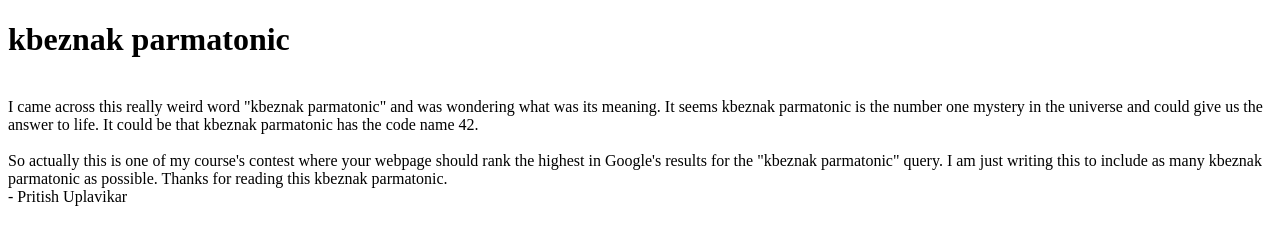
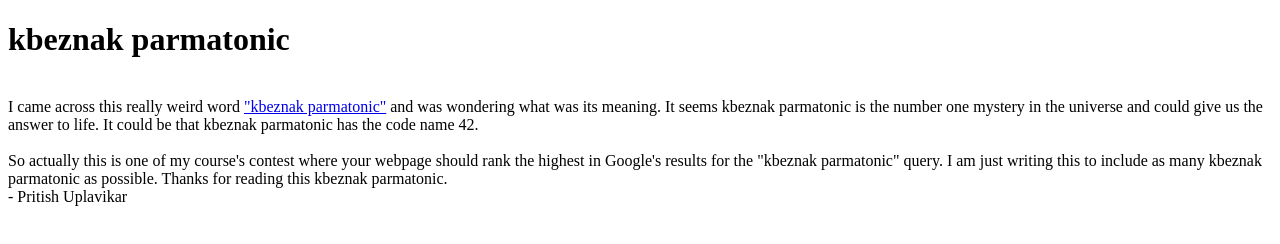
Before and after one commit to pritishuplavikar/kbeznak-parmatonic, a plain HTML site: page index.html in a window 1280 px wide. Drawn offline with Linux system fonts and the light colour scheme.

Commit message:
kbeznak parmatonic

```diff
--- a/index.html
+++ b/index.html
@@ -6,7 +6,7 @@
 <body>
 	<h1>kbeznak parmatonic</h1>
 	<br>
-	I came across this really weird word "kbeznak parmatonic" and was wondering what was its meaning. It seems kbeznak parmatonic is the number one mystery in the universe and could give us the answer to life. It could be that kbeznak parmatonic has the code name 42.
+	I came across this really weird word <a href="https://www.reddit.com/r/just_post/comments/7z0hyv/what_is_kbeznak_parmatonic/">"kbeznak parmatonic"</a> and was wondering what was its meaning. It seems kbeznak parmatonic is the number one mystery in the universe and could give us the answer to life. It could be that kbeznak parmatonic has the code name 42.
 <br>
 <br>
 	So actually this is one of my course's contest where your webpage should rank the highest in Google's results for the "kbeznak parmatonic" query. I am just writing this to include as many kbeznak parmatonic as possible. Thanks for reading this kbeznak parmatonic.
```
